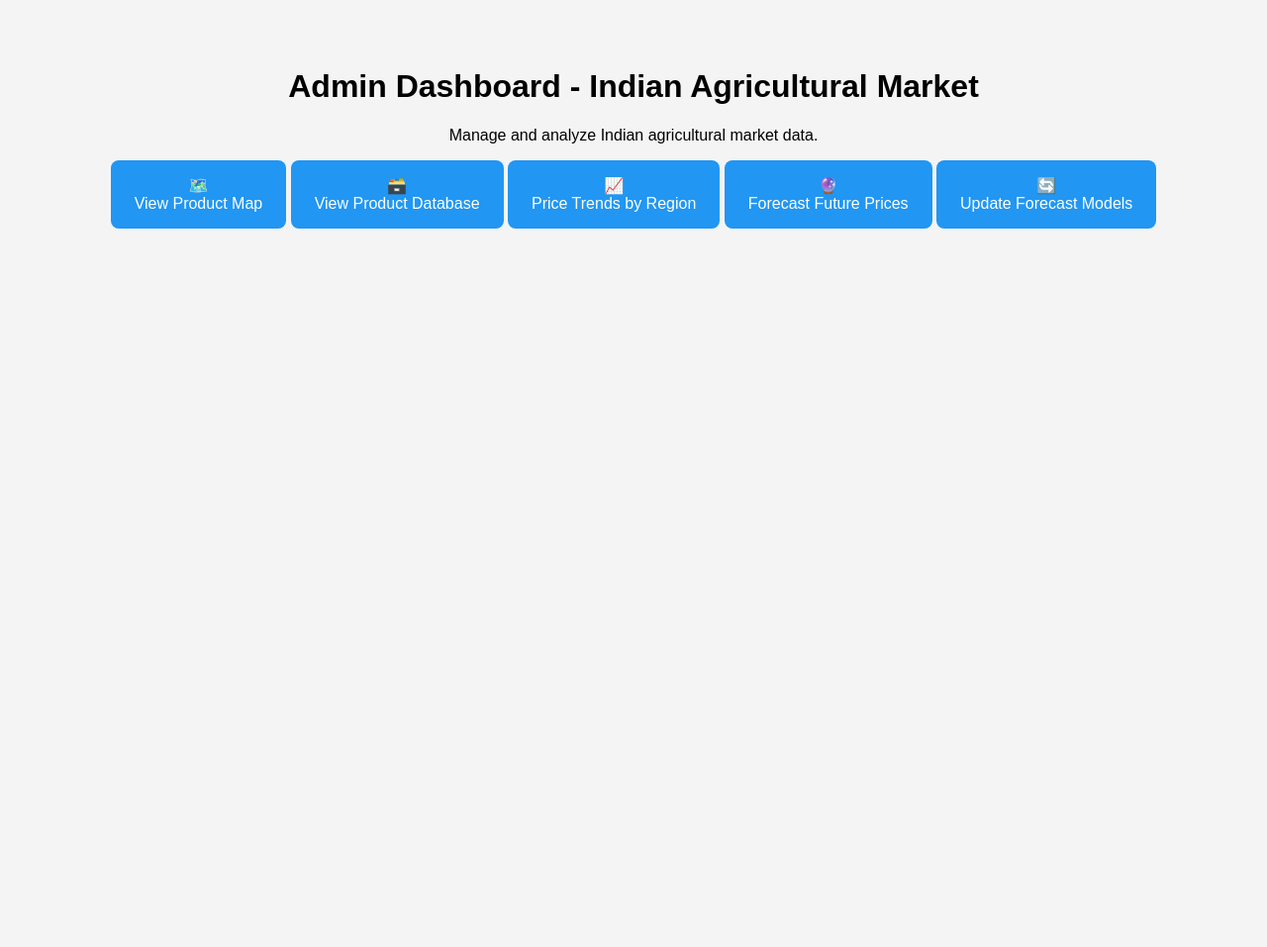
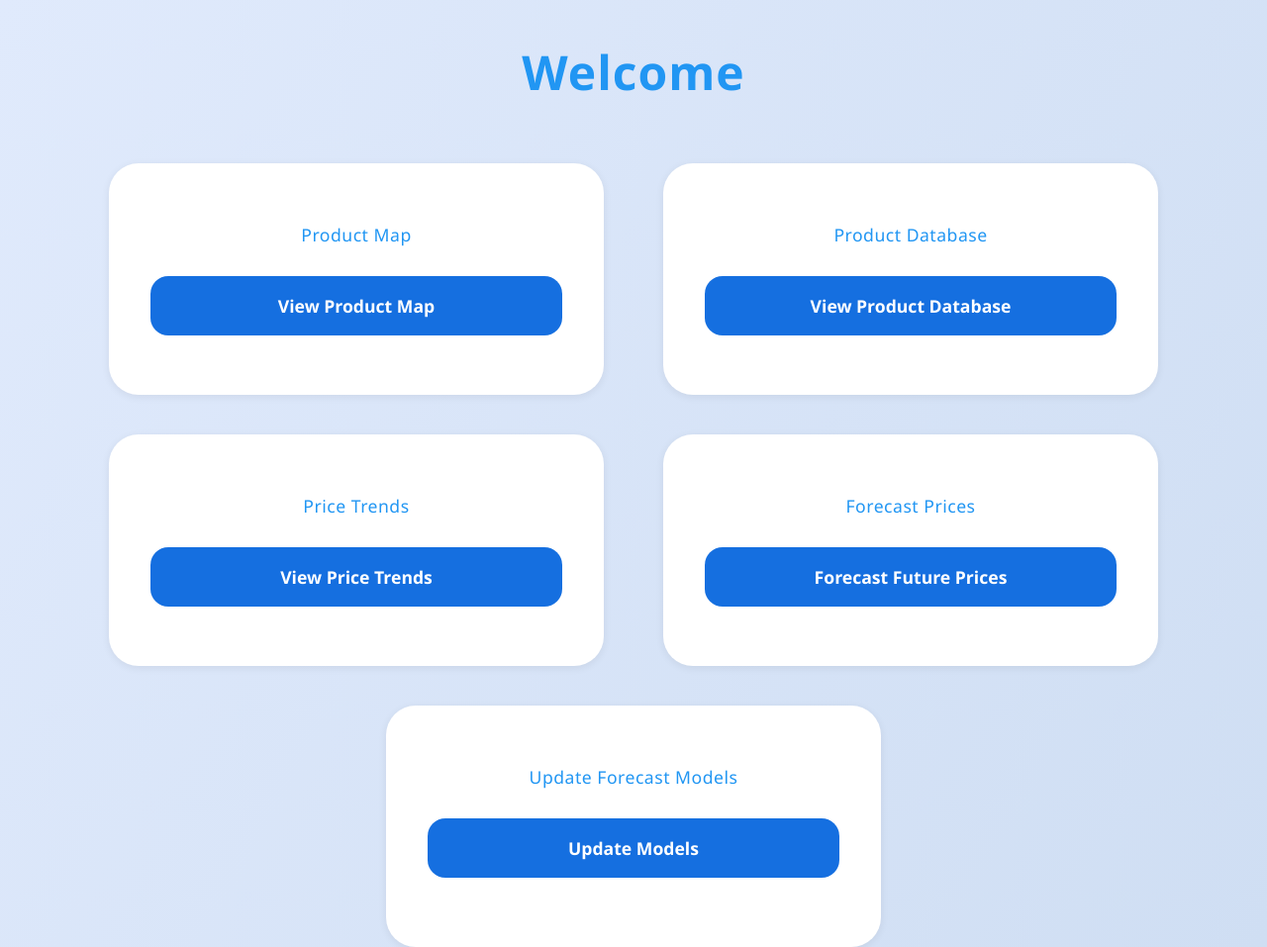
Before and after one commit to SofiaPetruccioli/Progetto_Pervasive_Computing_Cloud_Casoni_Petruccioli, a Flask app: page /dashboard in a window 1280 px wide. Shown: the whole page at 99% size. Before the commit the page ends 231 px from the top, so only its background shows below. Run offline with Flask 3, Linux system fonts and the light colour scheme; the visitor is signed in with stand-in values (Sample User, id 1).

Commit message:
aggiustato stile sito e contenuto css

```diff
--- a/static/assets/css/main.css
+++ b/static/assets/css/main.css
@@ -5,6 +5,90 @@ body {
     background: linear-gradient(120deg, #e0eafc, #cfdef3);
     min-height: 100vh;
 }
+
+h1, .main-title {
+    color: #2196F3;
+}
+
+.main-box {
+    background: #fff;
+    border-radius: 30px;
+    box-shadow: 0 2px 8px rgba(0,0,0,0.07);
+    padding: 60px 40px;
+    margin: 40px auto;
+    max-width: 600px;
+    min-width: 350px;
+    text-align: center;
+}
+
+.main-title {
+    font-size: 1.1em;
+    margin-bottom: 30px;
+    font-weight: 400;
+    letter-spacing: 0.5px;
+}
+
+.main-btn {
+    background: #156fe0;
+    color: #fff;
+    border: none;
+    border-radius: 18px;
+    font-size: 1.1em;
+    padding: 18px 40px;
+    cursor: pointer;
+    font-weight: 600;
+    margin-top: 20px;
+    width: 80%;
+    transition: background 0.2s;
+    display: block;
+    margin-left: auto;
+    margin-right: auto;
+    text-decoration: none;
+}
+.main-btn:hover {
+    background: #125bb5;
+}
+
+@media (max-width: 700px) {
+    .main-box {
+        max-width: 98vw;
+        min-width: 0;
+        padding: 24px 2vw;
+    }
+    .main-btn {
+        font-size: 1em;
+        padding: 12px 6px;
+        width: 95%;
+    }
+}
+
+.dashboard-grid {
+    display: flex;
+    flex-wrap: wrap;
+    justify-content: center;
+    align-items: flex-start;
+    gap: 40px 60px;
+    max-width: 1300px;
+    margin: 60px auto 0 auto;
+}
+.dashboard-grid .main-box {
+    flex: 1 1 320px;
+    max-width: 420px;
+    min-width: 320px;
+    margin: 0;
+}
+@media (max-width: 900px) {
+    .dashboard-grid {
+        flex-direction: column;
+        align-items: center;
+        gap: 24px 0;
+    }
+    .dashboard-grid .main-box {
+        max-width: 95vw;
+        min-width: 0;
+    }
+}
+
 .container {
   max-width: 800px;
   margin: 40px auto;
@@ -13,19 +97,7 @@ body {
   box-shadow: 0 4px 24px rgba(0,0,0,0.08);
   padding: 32px 24px 24px 24px;
 }
-header {
-    text-align: center;
-    margin-bottom: 24px;
-}
-header h1 {
-    font-size: 2.2em;
-    color: #2196F3;
-    margin-bottom: 8px;
-}
-header p {
-    color: #555;
-    font-size: 1.1em;
-}
+
 #mapid {
   width: 100%;
   height: 500px;
--- a/templates/dashboard.html
+++ b/templates/dashboard.html
@@ -2,46 +2,34 @@
 <html lang="en">
 <head>
     <meta charset="UTF-8">
-    <title>Indian Agricultural Market Dashboard</title>
-    <link rel="stylesheet" href="{{ url_for('static', filename='style_dashboard.css') }}">
+    <title>Admin Dashboard - Indian Agricultural Market</title>
+    <link rel="stylesheet" href="{{ url_for('static', filename='assets/css/main.css') }}">
 </head>
 <body>
-    <div class="container">
-        <header>
-            <h1>Admin Dashboard - Indian Agricultural Market</h1>
-            <p>Manage and analyze Indian agricultural market data.</p>
-        </header>
-
-        <div class="grid">
-            <a href="/map" class="btn">
-                <div class="icon">🗺️</div>
-                <div class="label">View Product Map</div>
-            </a>
-
-            <a href="/database" class="btn">
-                <div class="icon">🗃️</div>
-                <div class="label">View Product Database</div>
-            </a>
-
-            <a href="/graph3" class="btn">
-                <div class="icon">📈</div>
-                <div class="label">Price Trends by Region</div>
-            </a>
-
-            <a href="/forecast" class="btn">
-                <div class="icon">🔮</div>
-                <div class="label">Forecast Future Prices</div>
-            </a>
-
-            <a href="#" class="btn" onclick="updateModels(); return false;">
-                <div class="icon">🔄</div>
-                <div class="label">Update Forecast Models</div>
-            </a>
+  <h1 style="text-align:center; color:#2196F3; font-size:3em; margin-top:40px; margin-bottom:10px; font-weight:600; letter-spacing:1px;">Welcome</h1>
+  <div class="dashboard-grid">
+    <div class="main-box">
+      <div class="main-title">Product Map</div>
+      <a href="/map" class="main-btn">View Product Map</a>
     </div>
-
-        <p id="updateMessage" style="text-align:center; margin-top: 15px;"></p>
+    <div class="main-box">
+      <div class="main-title">Product Database</div>
+      <a href="/database" class="main-btn">View Product Database</a>
     </div>
-
+    <div class="main-box">
+      <div class="main-title">Price Trends</div>
+      <a href="/graph3" class="main-btn">View Price Trends</a>
+    </div>
+    <div class="main-box">
+      <div class="main-title">Forecast Prices</div>
+      <a href="/forecast" class="main-btn">Forecast Future Prices</a>
+    </div>
+    <div class="main-box">
+      <div class="main-title">Update Forecast Models</div>
+      <a href="#" class="main-btn" onclick="updateModels(); return false;">Update Models</a>
+      <div id="updateMessage" style="margin-top: 10px;"></div>
+    </div>
+  </div>
   <script>
     function updateModels() {
       const message = document.getElementById('updateMessage');
--- a/templates/map.html
+++ b/templates/map.html
@@ -11,8 +11,8 @@
 <body>
     <div class="container">
         <header>
-            <h1>Map of India</h1>
-            <p>Interactive visualization of data on the map</p>
+            <h1 style="text-align:center;">Map of India</h1>
+            <p style="text-align:center;">Interactive visualization of data on the map</p>
         </header>
         <div style="margin-bottom: 18px; text-align:center;">
             <label for="productSelect">Select a product:</label>
```
Also changed, not shown: other parts of static/assets/css/main.css (+41 -0 lines), templates/dashboard_user.html (+19 -28 lines), templates/homepage.html (+11 -39 lines), templates/login_admin.html (+1 -35 lines), templates/login_user.html (+1 -35 lines). Lines whose indentation alone changed are shown as unchanged.
